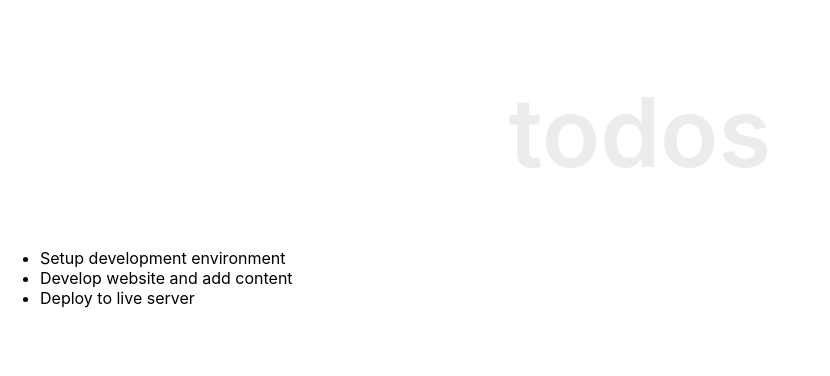
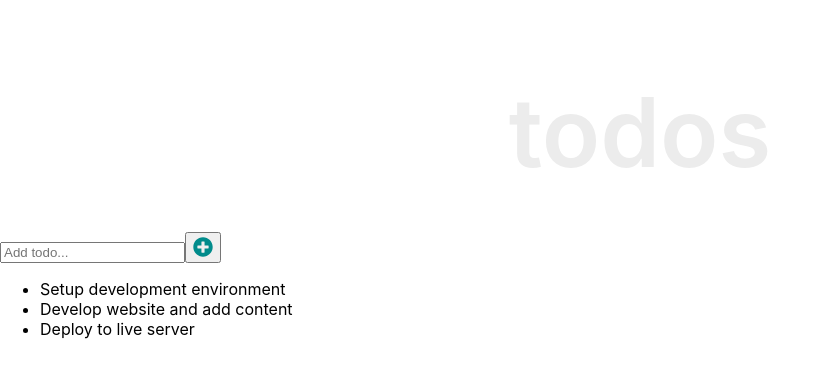
Before and after one commit to freddykaberuka/microverse-todo, a React (Create React App) app: page / in a window 1280 px wide. Shown: the top 376 px of the page, without its empty margins (0-830 px from the left). Built offline with nearby package versions, Linux system fonts and the light colour scheme.

Commit message:
add todo input form

```diff
--- a/package.json
+++ b/package.json
@@ -8,6 +8,7 @@
     "@testing-library/user-event": "^13.5.0",
     "react": "^18.2.0",
     "react-dom": "^18.2.0",
+    "react-icons": "^4.6.0",
     "react-scripts": "5.0.1",
     "web-vitals": "^2.1.4"
   },
--- a/src/components/InputTodo.js
+++ b/src/components/InputTodo.js
@@ -0,0 +1,45 @@
+import React, { useState } from 'react';
+import { FaPlusCircle } from 'react-icons/fa';
+
+const InputTodo = (props) => {
+  const [title, setTitle] = useState('');
+
+  const onChange = (e) => {
+    setTitle(e.target.value);
+  };
+
+  const handleSubmit = (e) => {
+    e.preventDefault();
+    if (title.trim()) {
+      const addTodoProps = props;
+      addTodoProps(title);
+      setTitle('');
+    } else {
+      // eslint-disable-next-line no-alert
+      alert('Please write item');
+    }
+  };
+  return (
+    <form onSubmit={handleSubmit} className="form-container">
+      <input
+        type="text"
+        className="input-text"
+        placeholder="Add todo..."
+        value={title}
+        name="title"
+        onChange={onChange}
+      />
+      <button className="input-submit" type="button">
+        <FaPlusCircle
+          style={{
+            color: 'darkcyan',
+            fontSize: '20px',
+            marginTop: '2px',
+          }}
+        />
+
+      </button>
+    </form>
+  );
+};
+export default InputTodo;
--- a/src/components/TodoContainer.js
+++ b/src/components/TodoContainer.js
@@ -1,5 +1,6 @@
 import React from "react"
 import Header from "./Header"
+import InputTodo from "./InputTodo";
 class TodoContainer extends React.Component {
 
 state = {
@@ -26,6 +27,7 @@ state = {
     return (
       <div>
         <Header />
+        <InputTodo/>
       <ul>
       {this.state.todos.map(todo => (
         <li>{todo.title}</li>
```
Also changed, not shown: 1 other file (tests, documents, lock files or other folders).
